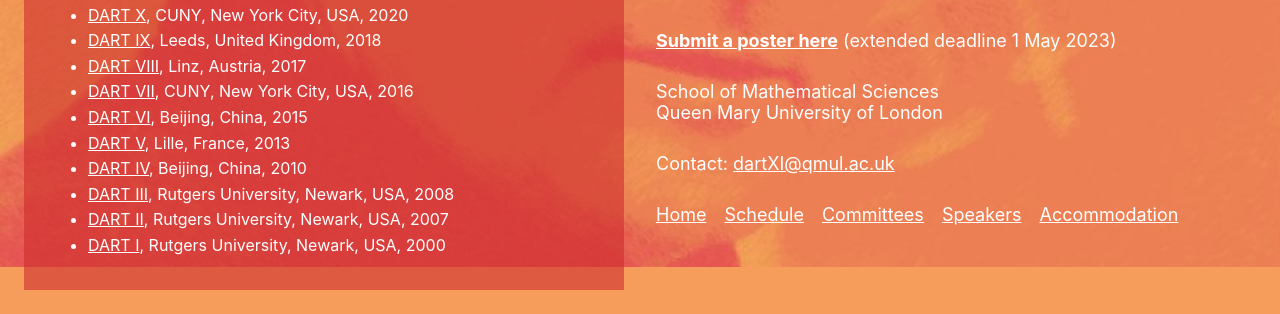
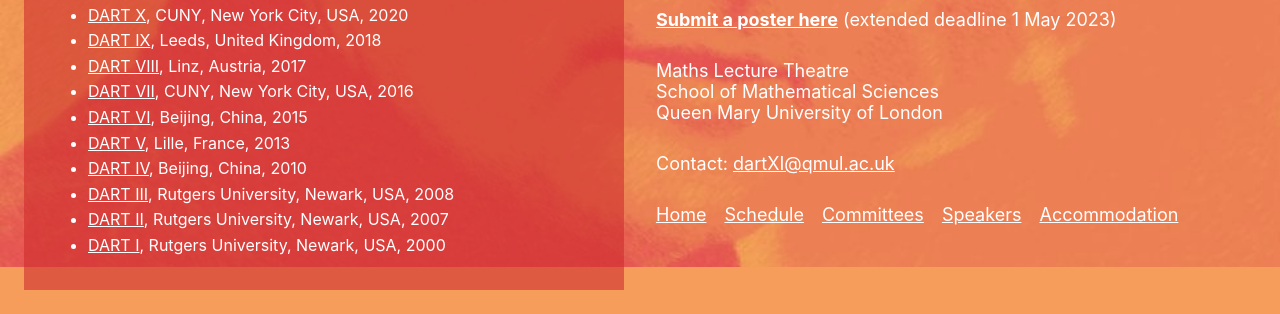
Before and after one commit to dart-xi/dart-xi.github.io, a plain HTML site: page index.html in a window 1280 px wide. Shown: the part 533-847 px from the top of the page. Drawn offline with nearby package versions, Linux system fonts and the light colour scheme.

Commit message:
Update index.html

```diff
--- a/index.html
+++ b/index.html
@@ -213,7 +213,7 @@
     <div><a
       href="https://easychair.org/my/conference?conf=dart2023"><b>Submit a poster here</b></a> (extended&nbsp;deadline&nbsp;1&nbsp;May&nbsp;2023)</div>
     <div itemprop="location" itemscope itemtype="http://schema.org/Place" class="contacts">
-      <div itemprop="name">School of Mathematical&nbsp;Sciences<br>Queen Mary University&nbsp;of&nbsp;London</div>
+      <div itemprop="name">Maths Lecture&nbsp;Theatre<br>School of Mathematical&nbsp;Sciences<br>Queen Mary University&nbsp;of&nbsp;London</div>
     </div>
     <div itemprop="organizer" itemscope itemtype="http://schema.org/Organization">
       <div>Contact: <a itemprop="email" href="mailto:dartXI@qmul.ac.uk">dartXI@qmul.ac.uk</a></div>
```
